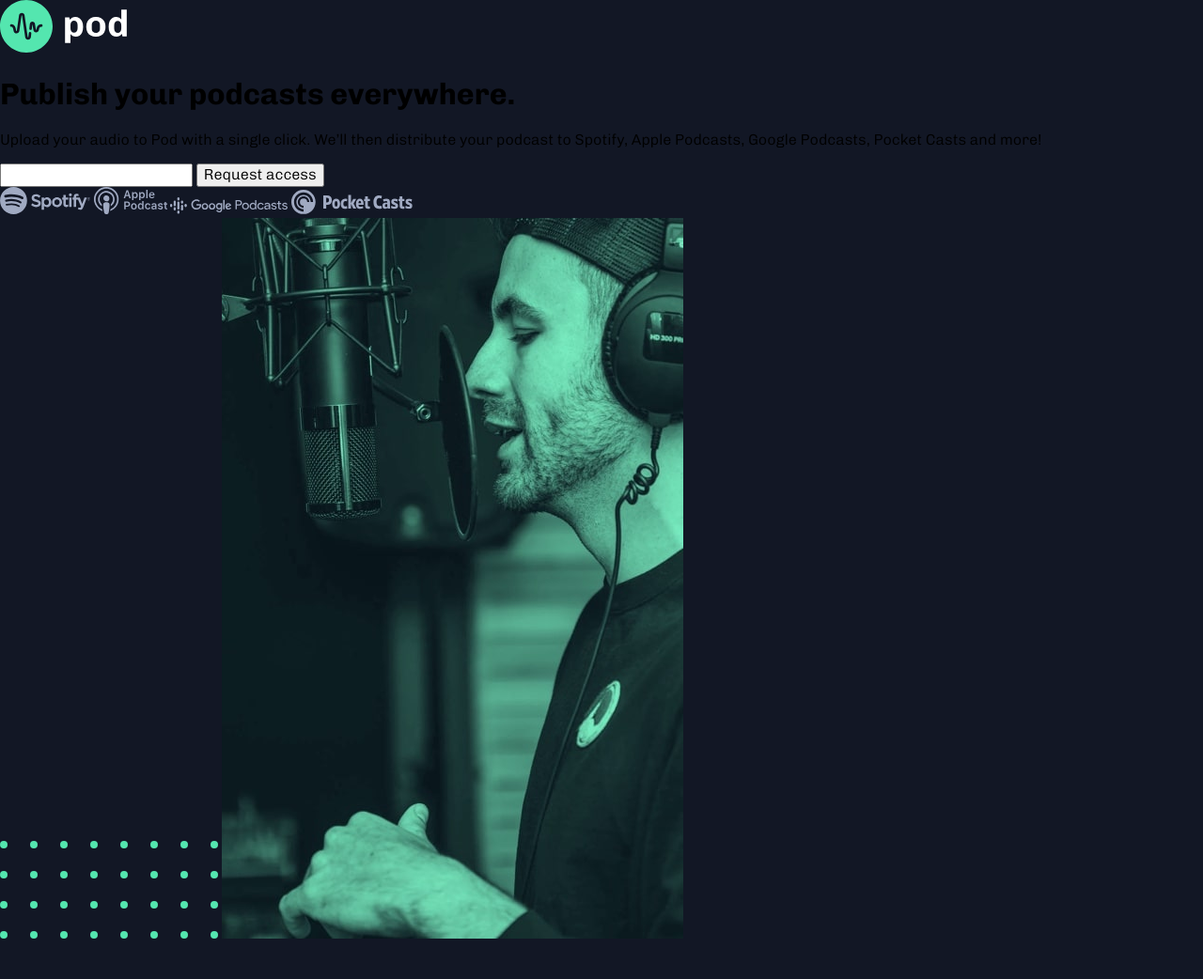
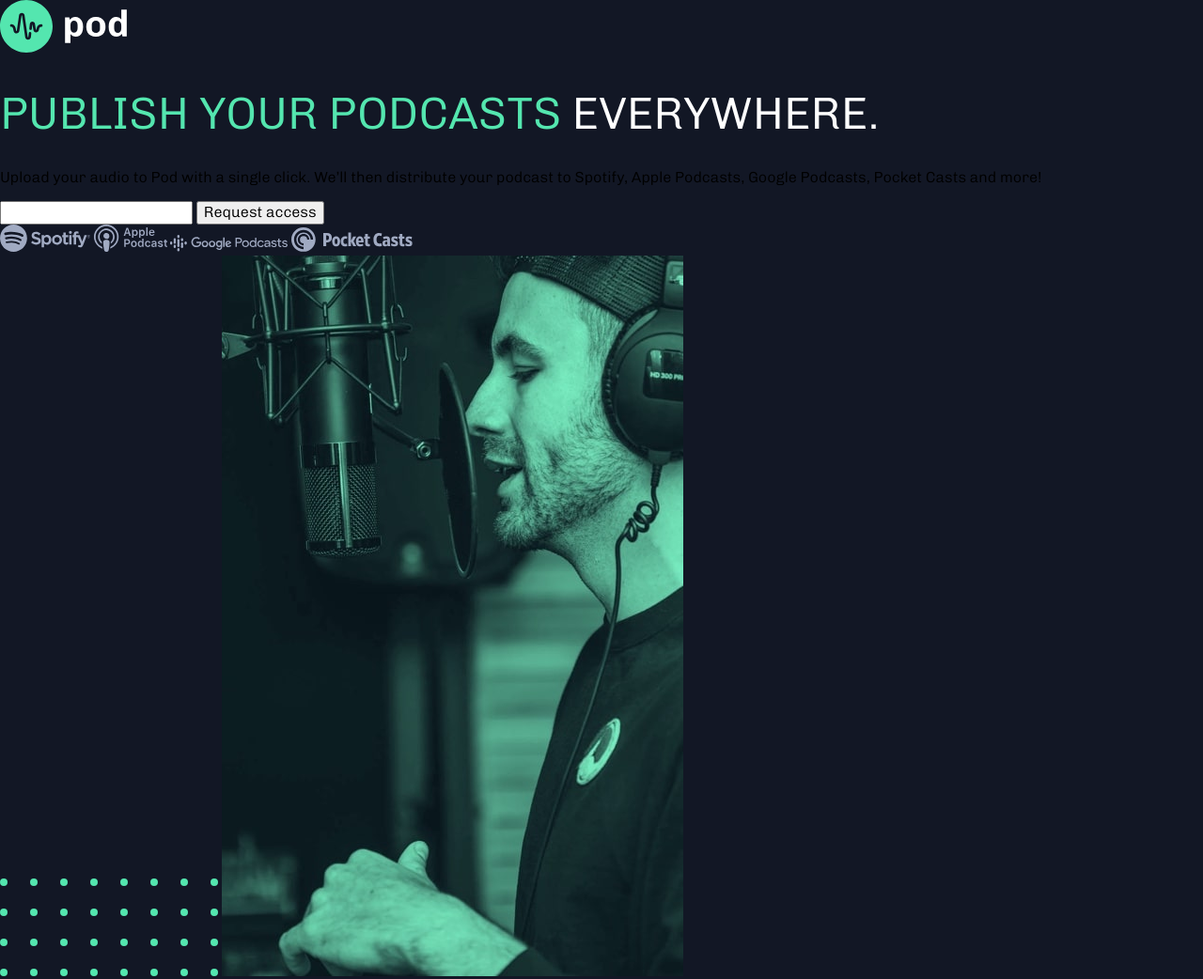
Before and after one commit to zekelkeys/pod-landing-page, a plain HTML site: page index.html in a window 1280 px wide. Shown: the whole page at 94% size. Before the commit the page ends 1004 px from the top, so only its background shows below. Drawn offline with Linux system fonts and the light colour scheme.

Commit message:
Add header typography styles

```diff
--- a/css/styles.css
+++ b/css/styles.css
@@ -31,3 +31,20 @@ body {
     font-weight: 300;
     background-color: var(--blue-950);
 }
+
+h1 {
+    color: var(--green);
+    font-size: 32px;
+    font-weight: inherit;
+    text-transform: uppercase;
+}
+
+span {
+    color: var(--white);
+}
+
+@media only screen and (min-width: 768px) {
+    h1 {
+        font-size: 48px;
+    }
+}
```
